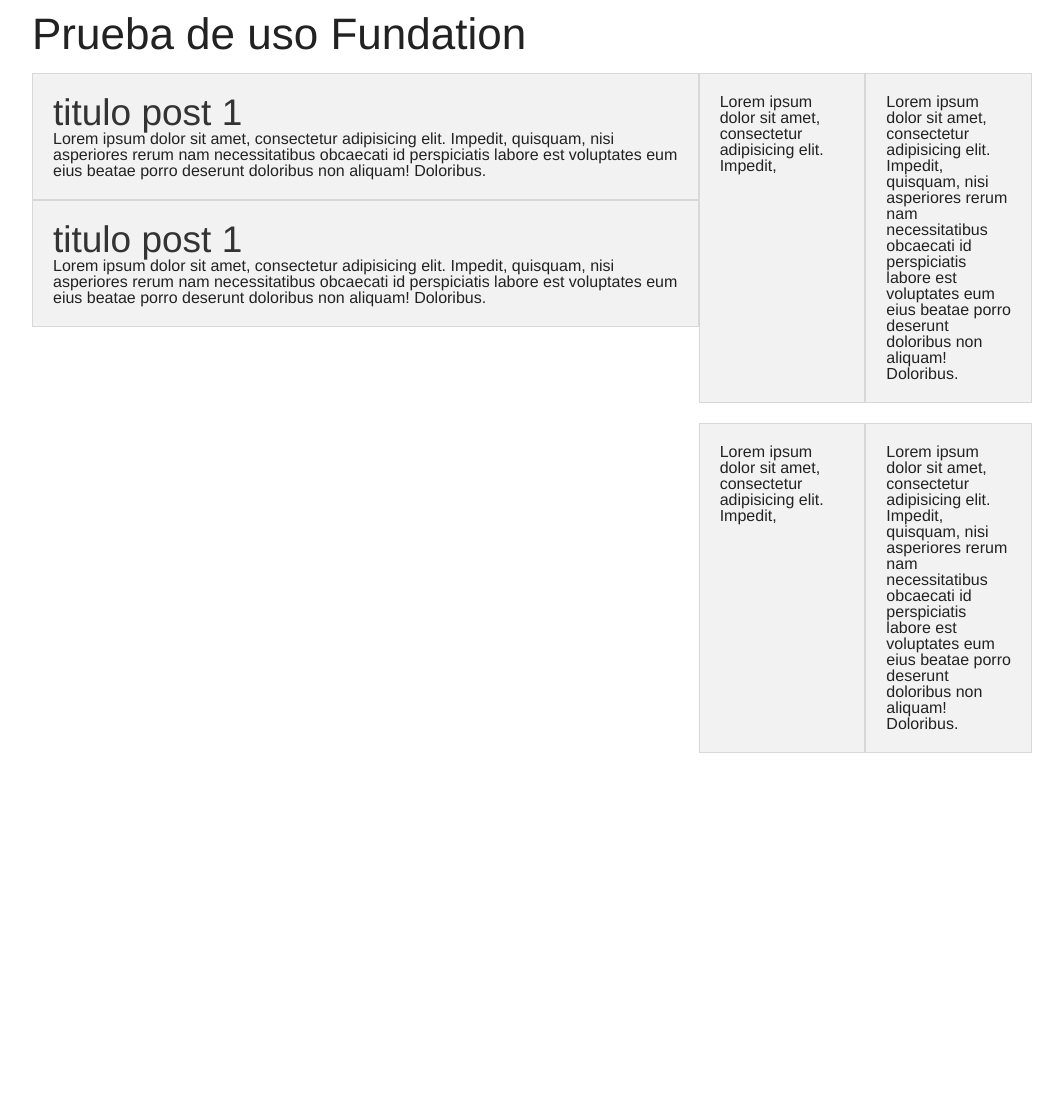
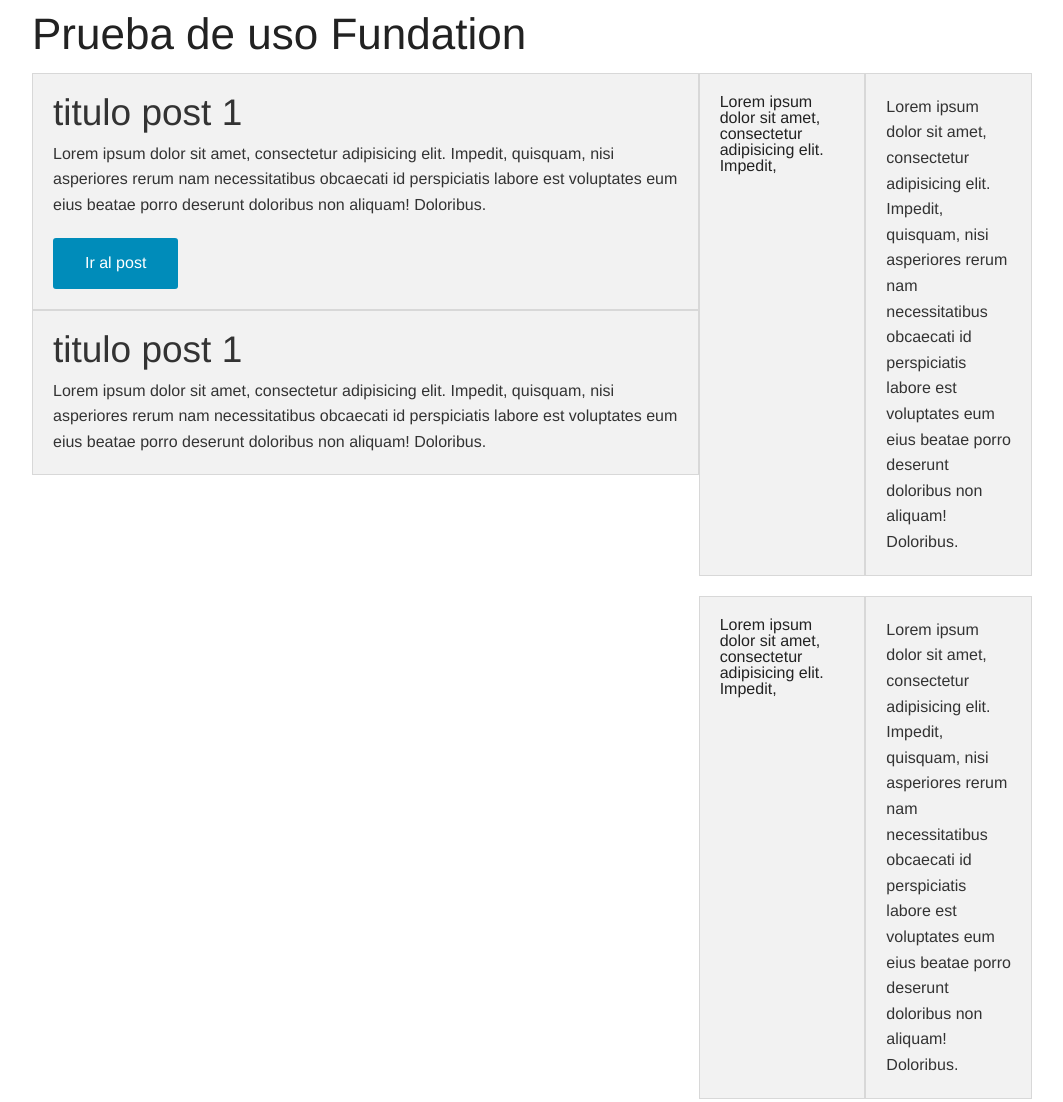
Before and after one commit to andreskwan/n-test_server, a website: page public/index.html in a window 1280 px wide. Shown: the whole page, without its empty margins (108-1171 px from the left). Before the commit the page ends 800 px from the top, so only its background shows below. Drawn offline with Linux system fonts and the light colour scheme.

Commit message:
I love foundation, could help me to do great CSS - when in doubt

```diff
--- a/public/index.html
+++ b/public/index.html
@@ -17,11 +17,16 @@
 		<section class="small-12 medium-8 large-8 columns">
 			<article class="row panel">
 				<h2>titulo post 1</h2>
-					Lorem ipsum dolor sit amet, consectetur adipisicing elit. Impedit, quisquam, nisi asperiores rerum nam necessitatibus obcaecati id perspiciatis labore est voluptates eum eius beatae porro deserunt doloribus non aliquam! Doloribus.
+					<p>
+						Lorem ipsum dolor sit amet, consectetur adipisicing elit. Impedit, quisquam, nisi asperiores rerum nam necessitatibus obcaecati id perspiciatis labore est voluptates eum eius beatae porro deserunt doloribus non aliquam! Doloribus.
+					</p>
+					<a href="#" class="button radius">Ir al post</a>
 			</article>
 			<article class="row panel">
 				<h2>titulo post 1</h2>
-					Lorem ipsum dolor sit amet, consectetur adipisicing elit. Impedit, quisquam, nisi asperiores rerum nam necessitatibus obcaecati id perspiciatis labore est voluptates eum eius beatae porro deserunt doloribus non aliquam! Doloribus.
+					<p>
+						Lorem ipsum dolor sit amet, consectetur adipisicing elit. Impedit, quisquam, nisi asperiores rerum nam necessitatibus obcaecati id perspiciatis labore est voluptates eum eius beatae porro deserunt doloribus non aliquam! Doloribus.
+					</p>
 			</article>
 		</section>
 		<section class="small-12 medium-4 large-4 columns ">
@@ -30,7 +35,9 @@
 					Lorem ipsum dolor sit amet, consectetur adipisicing elit. Impedit,
 				</article>
 				<article class="small-6 columns panel" data-equalizer-watch>
-					Lorem ipsum dolor sit amet, consectetur adipisicing elit. Impedit, quisquam, nisi asperiores rerum nam necessitatibus obcaecati id perspiciatis labore est voluptates eum eius beatae porro deserunt doloribus non aliquam! Doloribus.
+					<p>
+						Lorem ipsum dolor sit amet, consectetur adipisicing elit. Impedit, quisquam, nisi asperiores rerum nam necessitatibus obcaecati id perspiciatis labore est voluptates eum eius beatae porro deserunt doloribus non aliquam! Doloribus.
+					</p>
 				</article>
 			</section>
 			<section class="row" data-equalizer >
@@ -38,7 +45,9 @@
 					Lorem ipsum dolor sit amet, consectetur adipisicing elit. Impedit,
 				</article>
 				<article class="small-6 columns panel" data-equalizer-watch>
-					Lorem ipsum dolor sit amet, consectetur adipisicing elit. Impedit, quisquam, nisi asperiores rerum nam necessitatibus obcaecati id perspiciatis labore est voluptates eum eius beatae porro deserunt doloribus non aliquam! Doloribus.
+					<p>
+						Lorem ipsum dolor sit amet, consectetur adipisicing elit. Impedit, quisquam, nisi asperiores rerum nam necessitatibus obcaecati id perspiciatis labore est voluptates eum eius beatae porro deserunt doloribus non aliquam! Doloribus.
+					</p>
 				</article>
 			</section>
 		</section>
```
